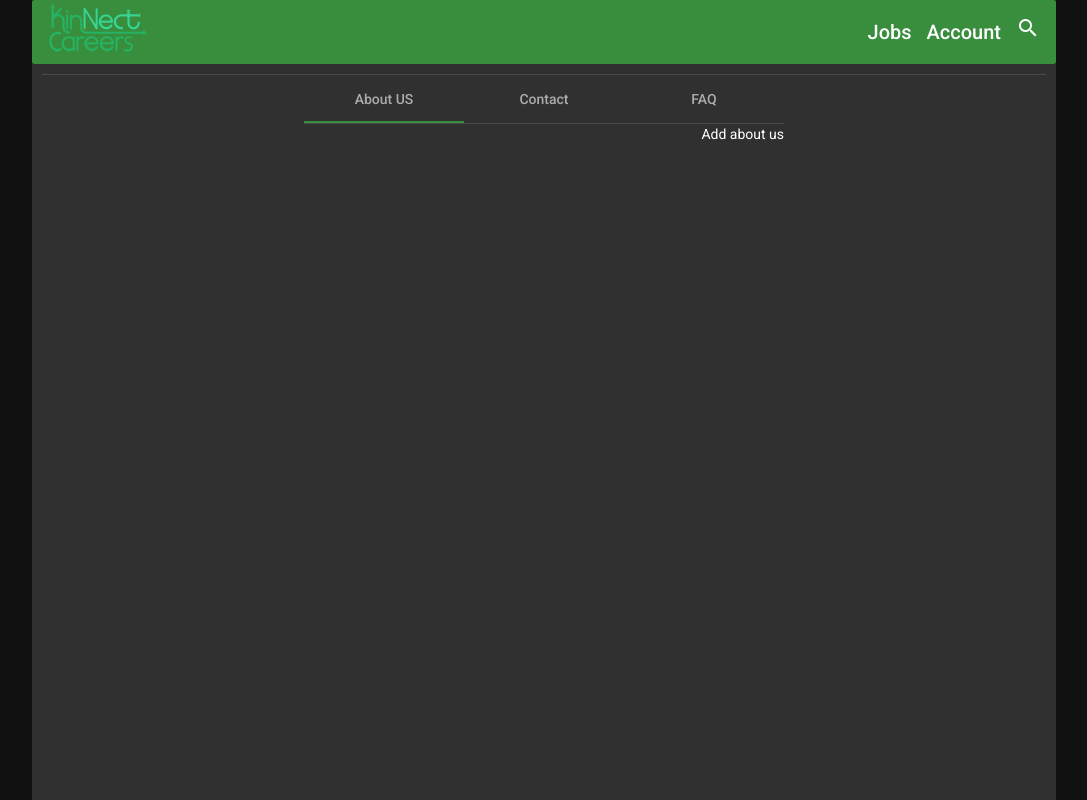
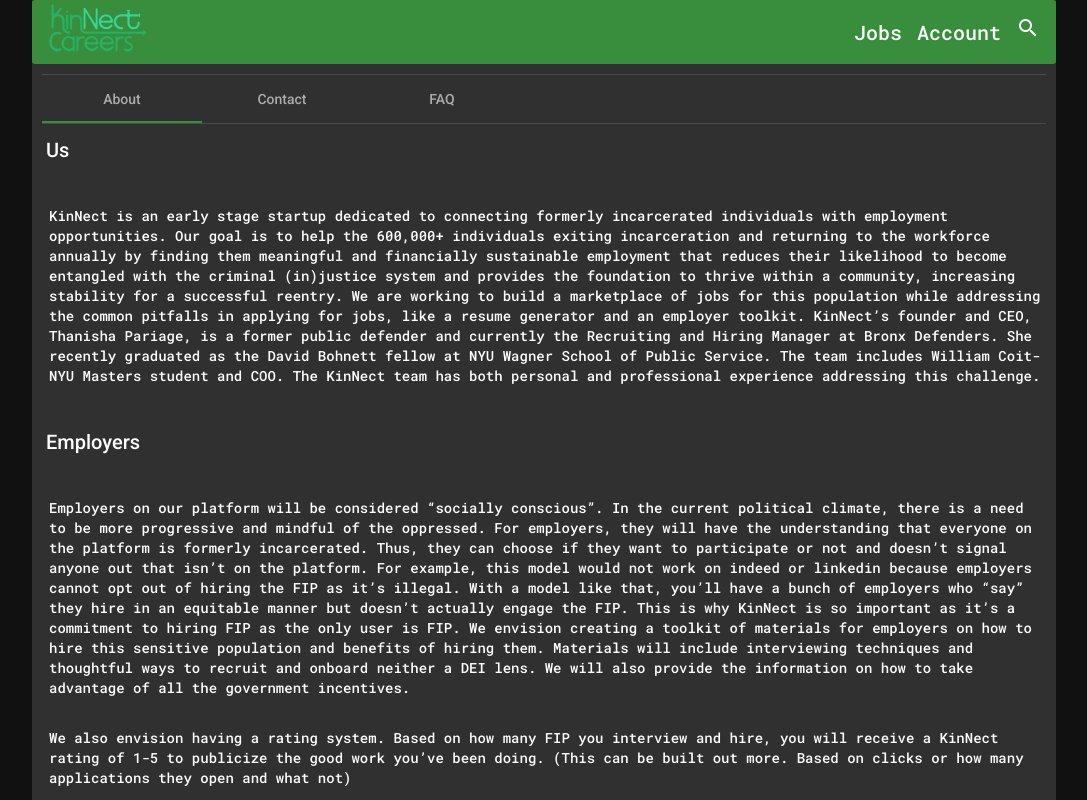
Before and after one commit to Kinnect-Careers/kinnect_app_ang, an Angular app: page /home in a window 1280 px wide. Shown: the whole page, without its empty margins (96-1183 px from the left). Built offline with nearby package versions, Linux system fonts and the light colour scheme.

Commit message:
HOME | Added About info

```diff
--- a/src/app/home/home.component.html
+++ b/src/app/home/home.component.html
@@ -1,16 +1,27 @@
 <section fxLayout="column" fxFlexAlign="stretch" class="mat-typography title-group">
   <mat-divider></mat-divider>
-  <div fxFlexAlign="center">
+  <div fxFlexAlign="center center">
     <div class="productCards">
        <mat-tab-group (selectTabChange)="executeSelectedChange($event)">
-        <mat-tab label="About US">
-          <div>Add about us</div>
+        <mat-tab label="About">
+          <h2>Us</h2>
+          <p>{{us}}</p>
+          <h2>Employers</h2>
+          <div *ngFor="let line of employers">
+            <p>{{line}}</p>
+          </div>
+          <h2>Job Seekers</h2>
+          <p>{{seekers}}</p>
+          <h2>Background</h2>
+          <div *ngFor="let line of background">
+            <p>{{line}}</p>
+          </div>
         </mat-tab>
         <mat-tab label="Contact">
-          <div>Add contact</div>
+          <div>{{contact}}</div>
         </mat-tab>
         <mat-tab label="FAQ">
-          <div>Add FAQ</div>
+          <div>{{faq}}</div>
         </mat-tab>
        </mat-tab-group>
     </div>
--- a/src/app/home/home.component.scss
+++ b/src/app/home/home.component.scss
@@ -3,7 +3,7 @@
 section {
   font-family: 'Roboto Mono', monospace;
 
-  mat-tab {
+  mat-tab-label{
     font-family: 'Roboto Mono', monospace;
   }
   div p {
@@ -21,9 +21,12 @@
 }
 
 mat-tab-group {
-  text-align: right;
+  text-align: left;
+  h2 {
+    padding: 0.5em 0.2em;
+  }
   p {
-    padding-top: 20px;
-
+    padding-top: -0.5em;
+    padding-left: 0.5em;
   }
 }
--- a/src/app/home/home.component.ts
+++ b/src/app/home/home.component.ts
@@ -6,7 +6,21 @@
   styleUrls: ['./home.component.scss']
 })
 export class HomeComponent implements OnInit {
-
+  us: string = "KinNect is an early stage startup dedicated to connecting formerly incarcerated individuals with employment opportunities. Our goal is to help the 600,000+ individuals exiting incarceration and returning to the workforce annually by finding them meaningful and financially sustainable employment that reduces their likelihood to become entangled with the criminal (in)justice system and provides the foundation to thrive within a community, increasing stability for a successful reentry. We are working to build a marketplace of jobs for this population while addressing the common pitfalls in applying for jobs, like a resume generator and an employer toolkit. KinNect’s founder and CEO, Thanisha Pariage, is a former public defender and currently the Recruiting and Hiring Manager at Bronx Defenders. She recently graduated as the David Bohnett fellow at NYU Wagner School of Public Service. The team includes William Coit- NYU Masters student and COO. The KinNect team has both personal and professional experience addressing this challenge.";
+  employers: string[] = [
+    "Employers on our platform will be considered “socially conscious”. In the current political climate, there is a need to be more progressive and mindful of the oppressed. For employers, they will have the understanding that everyone on the platform is formerly incarcerated. Thus, they can choose if they want to participate or not and doesn’t signal anyone out that isn’t on the platform. For example, this model would not work on indeed or linkedin because employers cannot opt out of hiring the FIP as it’s illegal. With a model like that, you’ll have a bunch of employers who “say” they hire in an equitable manner but doesn’t actually engage the FIP. This is why KinNect is so important as it’s a commitment to hiring FIP as the only user is FIP. We envision creating a toolkit of materials for employers on how to hire this sensitive population and benefits of hiring them. Materials will include interviewing techniques and thoughtful ways to recruit and onboard neither a DEI lens. We will also provide the information on how to take advantage of all the government incentives.\n",
+    "We also envision having a rating system. Based on how many FIP you interview and hire, you will receive a KinNect rating of 1-5 to publicize the good work you’ve been doing. (This can be built out more. Based on clicks or how many applications they open and what not)"
+  ];
+  seekers: string = "The user will be able to use KinNect inside and out of prison. They will have the ability to make a profile, generate a simplistic resume, and view interactive videos to get them “job ready”. In addition tools will be provided to get the documentation they need for applying to jobs like SS card and ID.";
+  background: string[] = [
+      "Formerly Incarcerated Individuals (FII) face a host of challenges when re-entering the community. Within three years of being released, two-thirds of FII are arrested again. Approximately 600,000 individuals are returning home each year and the unemployment rate amongst these individuals are as high as 60%. Many studies find that employment earnings are reduced by the stain of incarceration, in relation to what it would be absent incarceration. In particular, earnings are reduced anywhere from 10-30%. To place and retain an individual in a job costs approximately $5,000. While cost per formerly incarcerated individual varies from state to state, NYC costs are approximately $68,000 per year to house a formerly incarcerated individual. Securing employment for 100 FII would increase their income and tax contributions by $1.9 million, saving over $6 million annually by keeping this number of individuals out of prison.",
+      "There are many causes of unemployment amongst the FII. Stigma is the driving force of unemployment within the formerly incarcerated community. Also, the cost of being a person of color and trying to find a job is also barrier within its own. In addition, FII often have challenging attributes like limited education and work histories, making them less appealing to employers. Further, competing demands from mandatory programming through parole and probation can be burdensome. Understandably, tangibility is also an issue within the formerly incarcerated job market. Based on consumer based discovery, FII fail to apply to many jobs because they have deemed them “unrealistic”. Stigma has destroyed confidence resulting in underapplying in certain markets.",
+      "KinNect is formed within a current gap in reentry services as they are having issues retaining this target demographic and maintaining partnerships with employers committed to fulfilling an obligation to proactively hire FII. The truth is, the millennial demographic isn’t interested in schleping to a reentry space, and they currently do everything through tech. Currently, there is an assumption that this population needs one on one care, we propose that one on one care can still happen through tools on KinNect.",
+      "KinNect also sets itself apart because, while we cater to FII, we also realize the importance of tangibility. With that, we are creating an environment of socially conscious employers because we recognize that the work that needs to be done, need not only be done on behalf of FII. Employers too are the problem. They need to consciously make the decision to hire FII. Once they make the commitment to KinNect, they will be provided the education, resources, and tools to hire and host FII.",
+      "Current models have a huge opportunity gap, either because they are not progressive enough and are satisfied with the market they are serving or they have have not taken the time to engage the population they are trying to serve. Through consumer based discovery, we learned that organizations like Getting Out Staying Out (GOSO) don’t have the capacity to maintain employer relationships thus utilize subsidized employments for their clients to receive work training, often not resulting in full time employment. Similarly, Center for Employment Opportunity and Exodus have issues retaining their younger population and maintaining employer relationships as well. Newer organizations like When People Work fail to provide FII with the resources needed to empower themselves and maximize their success. They fail to realize that FII consistently have insufficient application materials like a resume or documents to fulfill the I-9 process."
+  ];
+  contact: string = "";
+  faq: string = "";
   constructor() { }
 
   ngOnInit(): void {
--- a/src/app/navigation/header/header.component.scss
+++ b/src/app/navigation/header/header.component.scss
@@ -1,6 +1,9 @@
+@import url('https://fonts.googleapis.com/css2?family=Roboto+Mono:wght@500&display=swap');
+
 a {
   text-decoration: none;
   color: white;
+  font-family: 'Roboto Mono', monospace;
 
   &:hover, &:active{
     color: lightgray;
```
Also changed, not shown: 2 other files (tests, documents, lock files or other folders).
